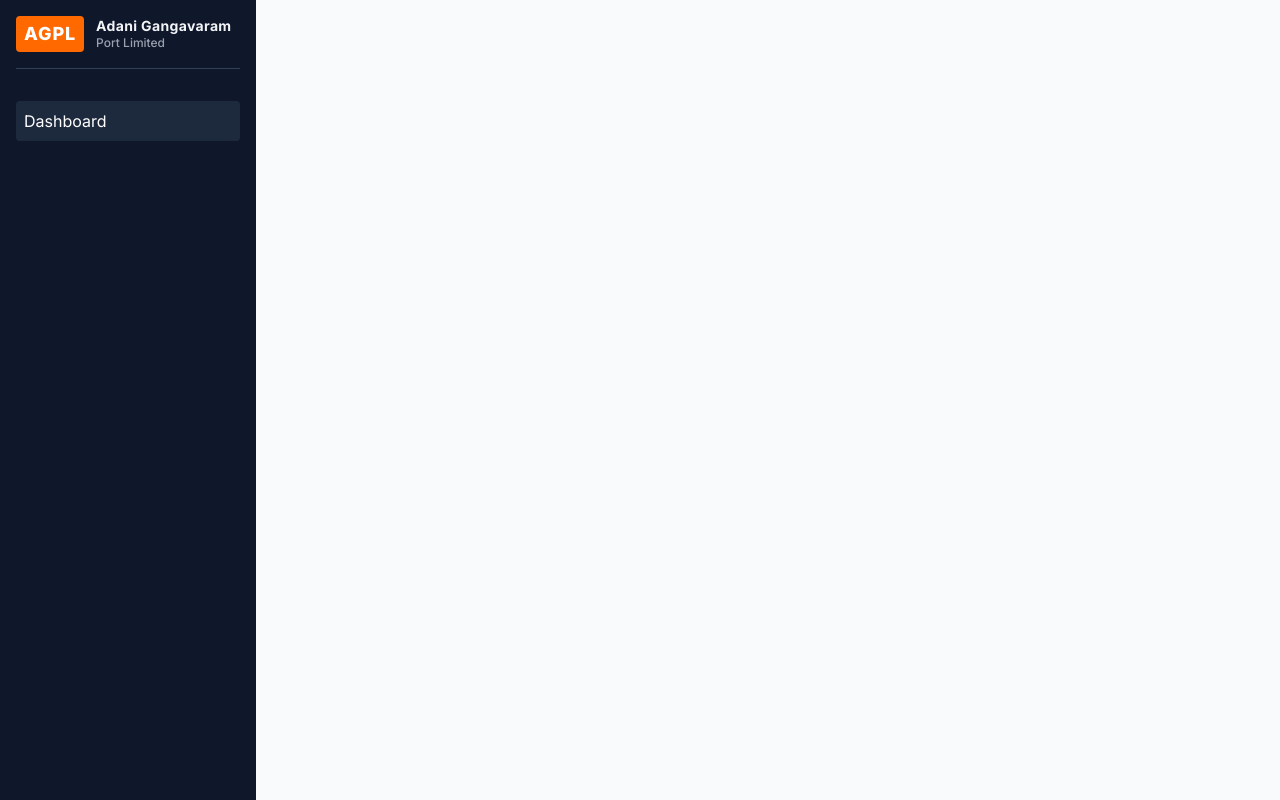
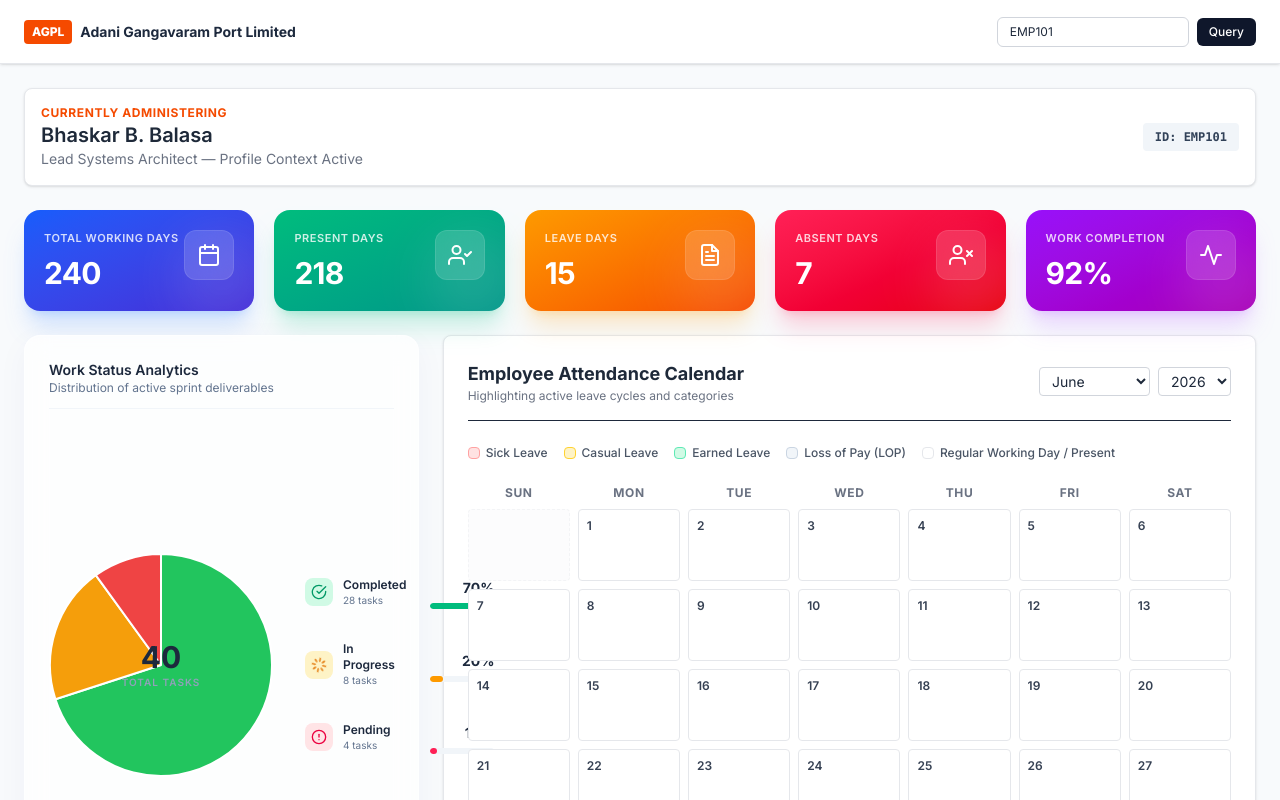
Before and after one commit to yeshwanthvelupula-alt/dashboard, a React (Vite) app: page / in a window 1280 px wide. Shown: the top 800 px of the page. Built offline with nearby package versions, Linux system fonts and the light colour scheme.

Commit message:
Update Navbar.jsx

```diff
--- a/src/components/Navbar.jsx
+++ b/src/components/Navbar.jsx
@@ -1,29 +1,45 @@
-// src/components/Sidebar.jsx (or your layout file)
+// src/components/Navbar.jsx
 import React from 'react';
 
-export default function Sidebar() {
+export default function Navbar({ searchId, setSearchId, onSearchSubmit, errorMessage, employeeName }) {
+
+  const executeFormSubmit = (e) => {
+    e.preventDefault();
+    onSearchSubmit(searchId);
+  };
+
   return (
-    <div className="sidebar-container bg-slate-900 text-white w-64 h-screen p-4">
-      {/* Updated Company Branding */}
-      <div className="flex items-center gap-3 mb-8 border-b border-slate-700 pb-4">
-        <div className="bg-orange-500 text-white font-black px-2 py-1 rounded text-lg tracking-wider">
-          AGPL
-        </div>
-        <div>
-          <h1 className="text-sm font-bold leading-tight tracking-wide text-gray-100">
-            Adani Gangavaram
-          </h1>
-          <p className="text-xs text-gray-400 font-medium">Port Limited</p>
-        </div>
+    <header className="bg-white border-b border-gray-200 h-16 flex items-center justify-between px-6 z-10 shadow-sm">
+
+      {/* AGPL Branding Logo Context Area */}
+      <div className="flex items-center gap-2">
+        <span className="bg-orange-600 text-white font-black text-xs px-2 py-1 rounded">AGPL</span>
+        <span className="text-sm font-bold text-slate-800 hidden sm:inline">Adani Gangavaram Port Limited</span>
       </div>
 
-      {/* Navigation Links */}
-      <nav className="space-y-2">
-        <a href="#dashboard" className="flex items-center space-x-3 p-2 rounded bg-slate-800 text-white">
-          <span>Dashboard</span>
-        </a>
-        {/* Other links... */}
-      </nav>
-    </div>
+      {/* Interactive Search Bar Action Implementation Form Container */}
+      <form onSubmit={executeFormSubmit} className="flex items-center gap-2 relative">
+        <div className="relative">
+          <input
+            type="text"
+            value={searchId}
+            onChange={(e) => setSearchId(e.target.value)}
+            placeholder="Search Employee ID..."
+            className="border border-gray-300 rounded-md px-3 py-1.5 text-xs w-48 focus:outline-none focus:ring-2 focus:ring-orange-500 transition-all"
+          />
+          {errorMessage && (
+            <span className="absolute left-0 -bottom-4 text-[10px] text-red-500 font-medium whitespace-nowrap">
+              {errorMessage}
+            </span>
+          )}
+        </div>
+        <button
+          type="submit"
+          className="bg-slate-900 hover:bg-slate-800 text-white px-3 py-1.5 rounded-md text-xs font-medium transition-colors"
+        >
+          Query
+        </button>
+      </form>
+    </header>
   );
 }
```
